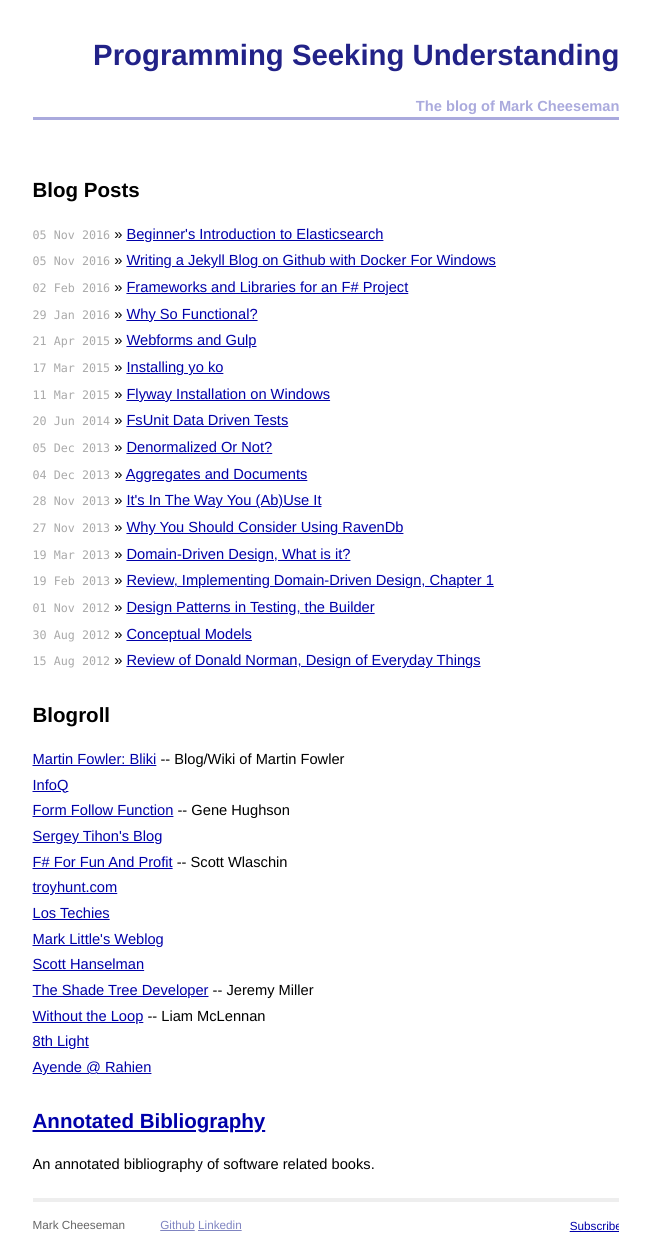
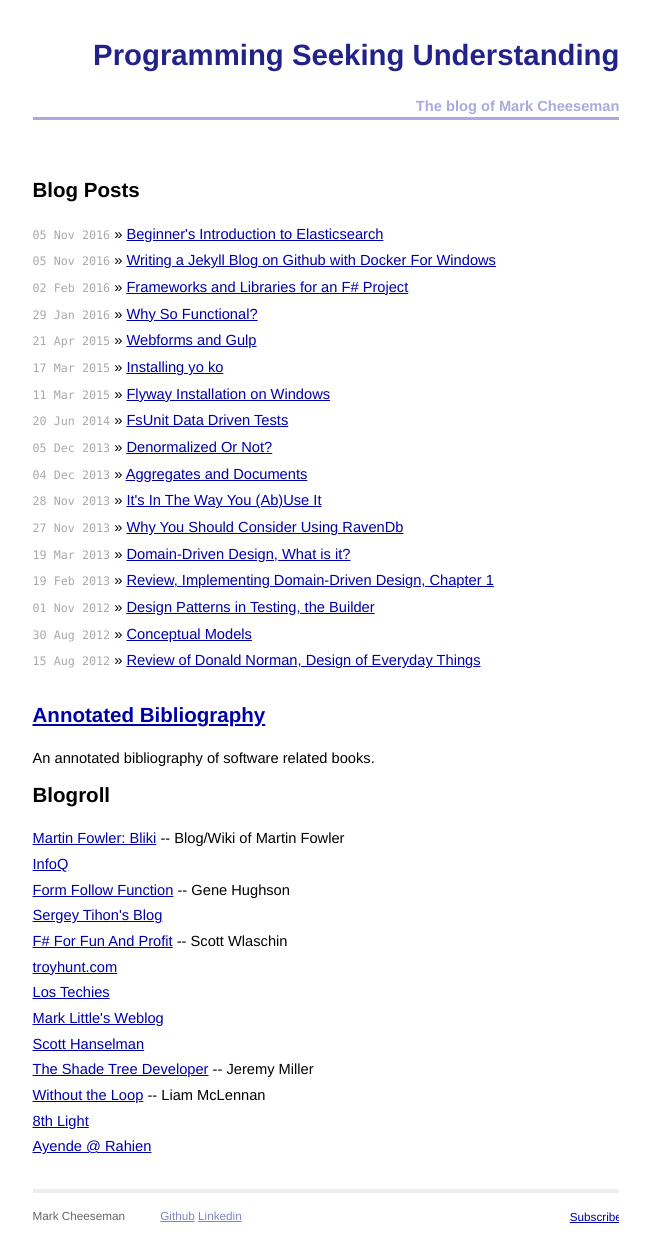
Before and after one commit to hombredequeso/hombredequeso.github.com, a Jekyll site: the page built from index.html, in a window 1280 px wide. Shown: the whole page, without its empty margins (314-964 px from the left). Built offline with Jekyll 4.4.1, drawn with Linux system fonts in a browser that asks for light colours; part of the change alters nothing that is shown.

```diff
--- a/index.html
+++ b/index.html
@@ -10,6 +10,10 @@ title: Programming Seeking Understanding
       <li><span>{{ post.date | date_to_string }}</span> &raquo; <a href="{{ post.url }}">{{ post.title }}</a></li>
     {% endfor %}
   </ul>
+
+  <h1><a href="pages/AnnotatedBibliography.html">Annotated Bibliography</a></h1>
+
+	<p>An annotated bibliography of software related books.<p>
 
   <h1>Blogroll</h1>
   <ul class="posts">
@@ -28,9 +32,4 @@ title: Programming Seeking Understanding
     <li><a href="https://ayende.com/blog/">Ayende @ Rahien</a></li>
   </ul>
 
-
-  <h1><a href="pages/AnnotatedBibliography.html">Annotated Bibliography</a></h1>
-
-	<p>An annotated bibliography of software related books.<p>
-
 </div>
```
